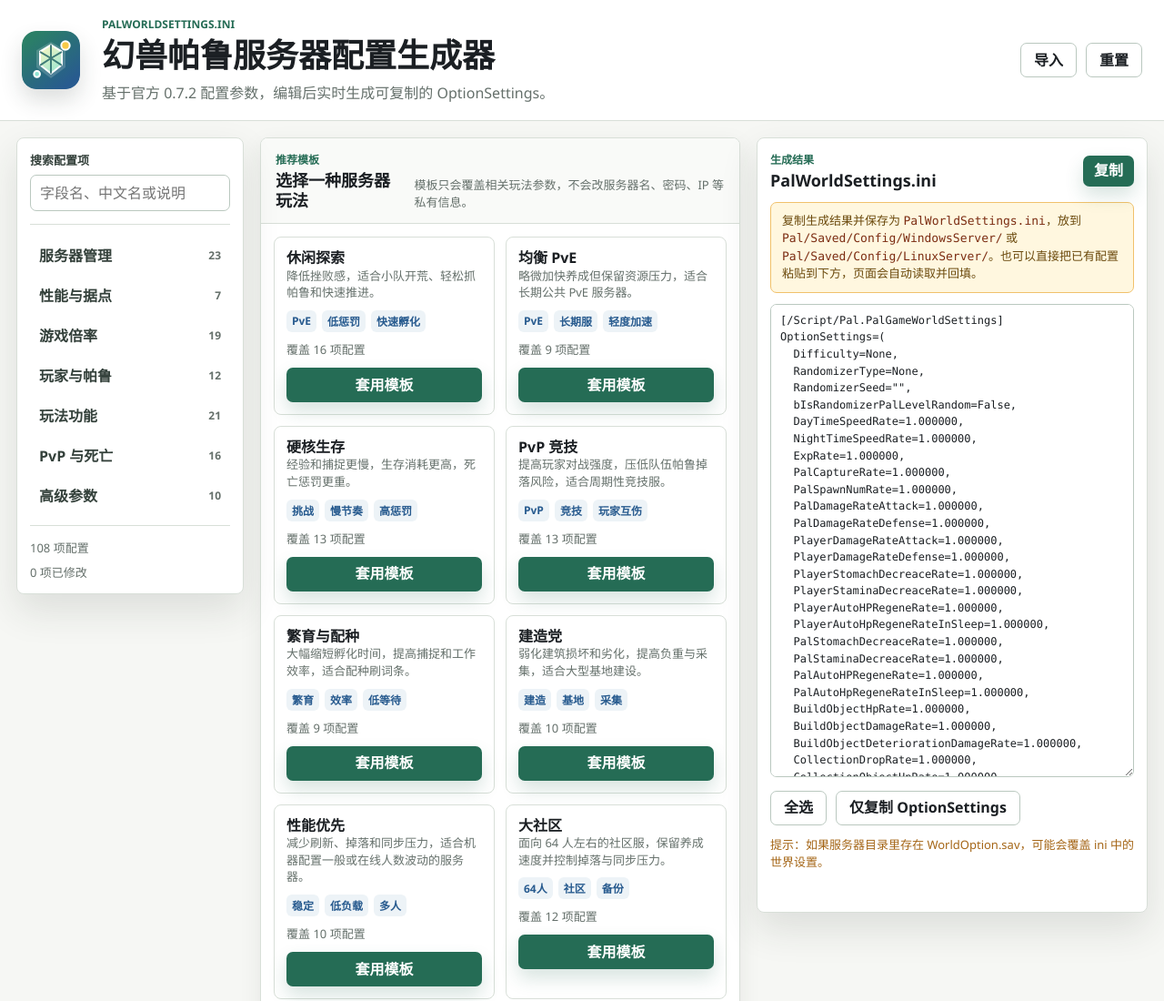
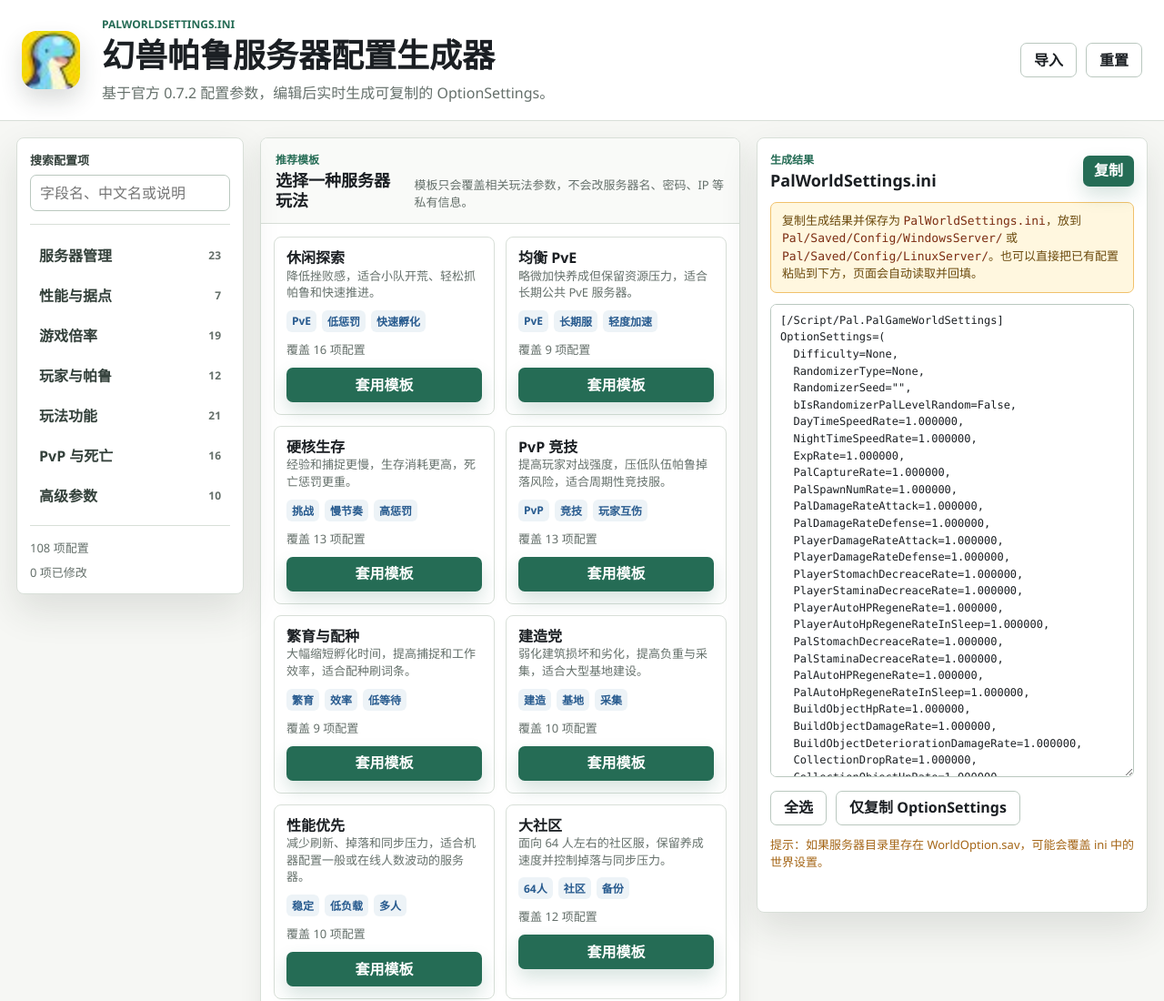
Before and after one commit to taoyunan/palworld-config-cn, a website with bundled scripts: page index.html in a window 1280 px wide. Shown: the top 1100 px of the page at 91% size. Built offline with nearby package versions, Linux system fonts and the light colour scheme.

Commit message:
Use Palworld official icon

```diff
--- a/index.html
+++ b/index.html
@@ -9,7 +9,7 @@
 <body>
   <header class="app-header">
     <div class="brand-media" aria-hidden="true">
-      <img src="./src/assets/app-icon.svg" alt="">
+      <img src="./src/assets/palworld-icon.jpg" alt="">
     </div>
     <div class="brand-copy">
       <p class="eyebrow">PalWorldSettings.ini</p>
```
Also changed, not shown: src/assets/app-icon.svg (deleted), src/assets/palworld-icon.jpg (added).
